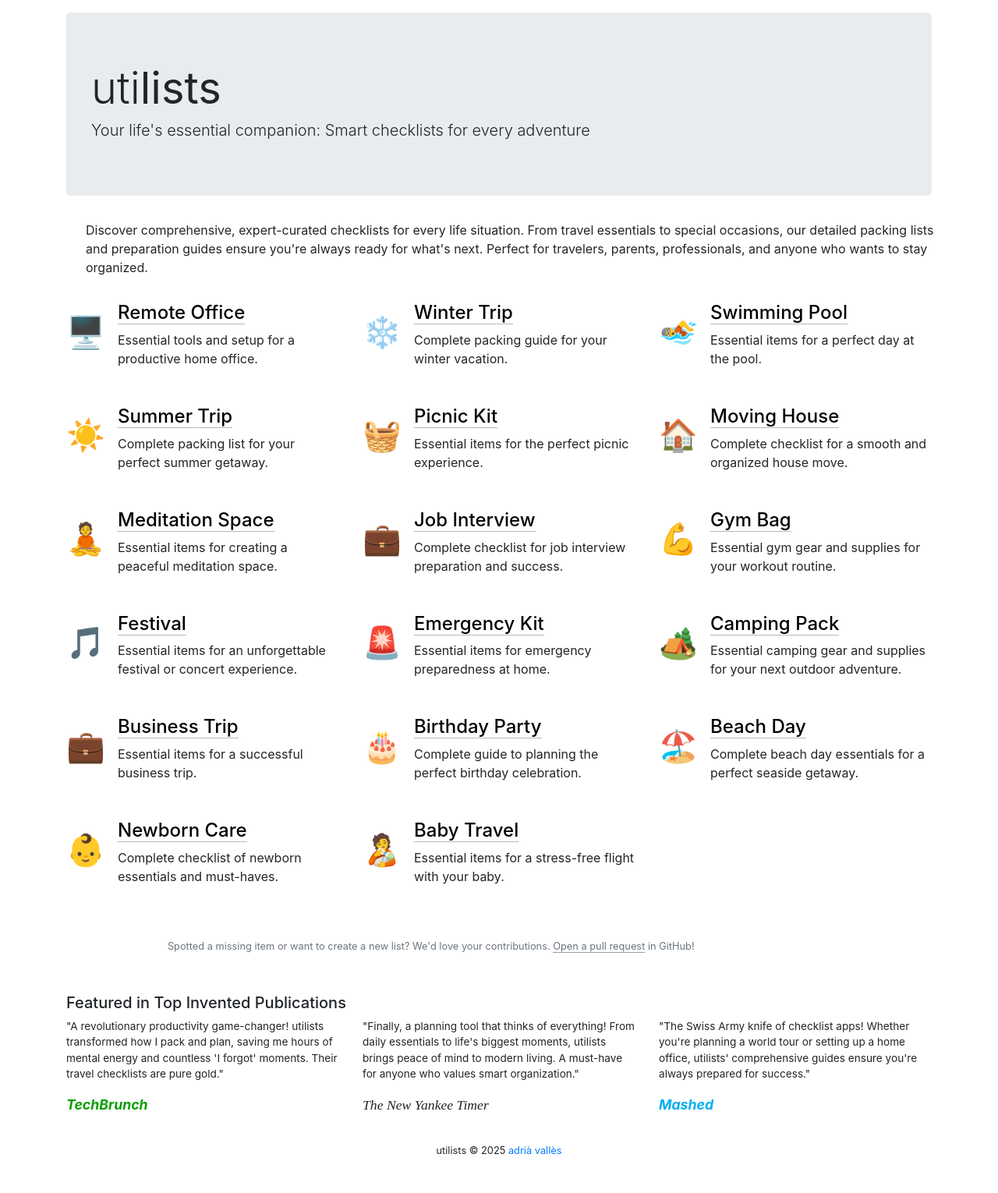
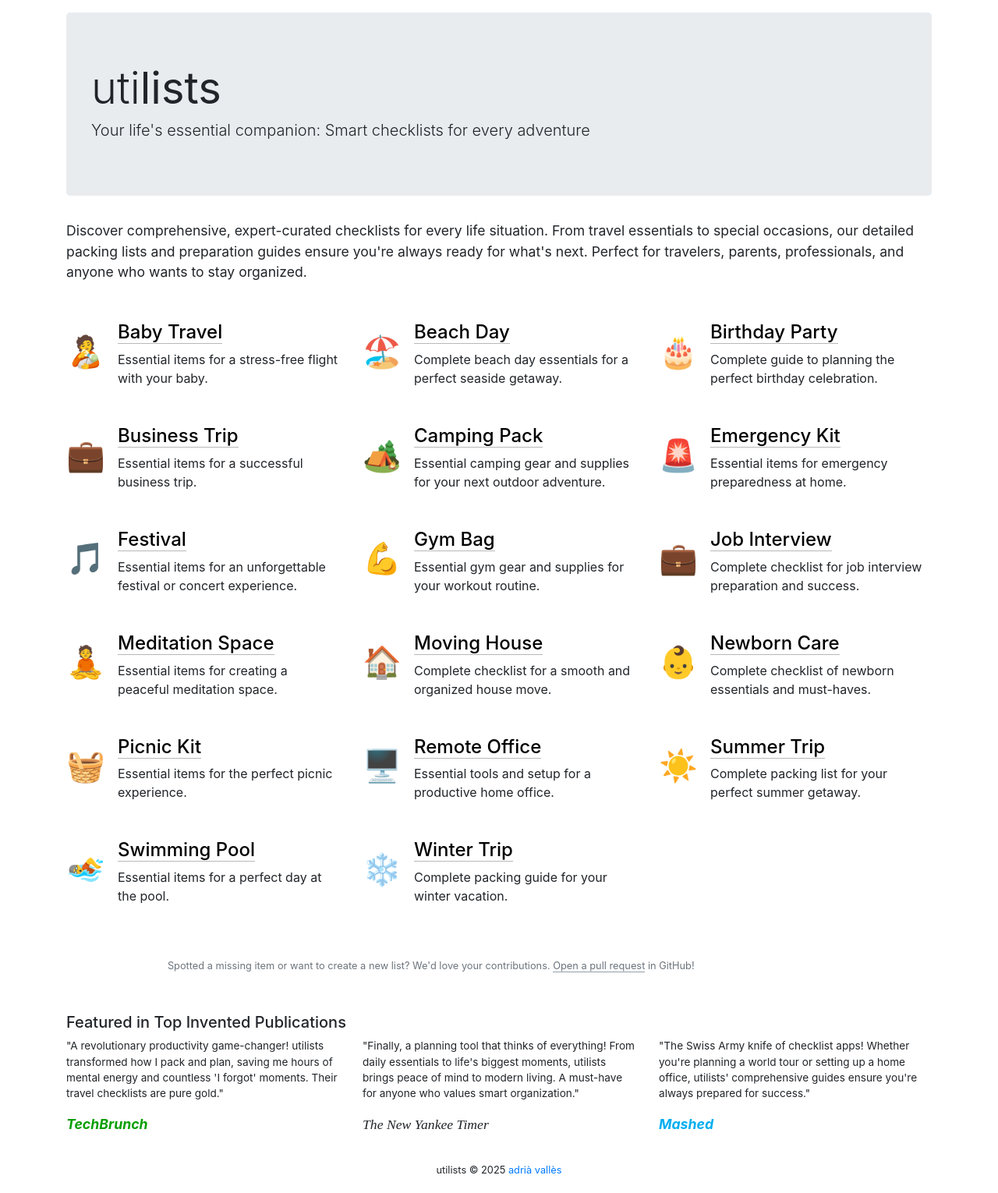
Before and after one commit to adriavalles/utilists, a Jekyll site: the page built from index.html, in a window 1280 px wide. Shown: the whole page at 78% size. Built offline with Jekyll 4.4.1, drawn with Linux system fonts in a browser that asks for light colours; before the commit the page ends 1505 px from its top, so only the background shows below that; grey boxes are pictures that could not be loaded.

Commit message:
🎨 Adds minor design changes on home

```diff
--- a/assets/style.css
+++ b/assets/style.css
@@ -1,11 +1,18 @@
+p.description {
+    font-size: 1.1em;
+    margin-bottom: 50px;
+}
+
 ul.utilists-preview {
-    padding:0;
+    padding: 0;
 }
+
 .utilists-preview a {
     color: #000;
     text-decoration: none;
-    border-bottom:1px solid #b8b8b8;
+    border-bottom: 1px solid #b8b8b8;
 }
+
 .utilists-preview a:hover {
     color: #000;
     text-decoration: none;
@@ -23,7 +30,7 @@ ul.utilist {
 
 ul.utilist li.done {
     text-decoration: line-through;
-    color:#CCC;
+    color: #CCC;
 }
 
 p#contribute small {
@@ -38,22 +45,25 @@ p#contribute a {
 }
 
 p#contribute a:hover {
-    border:none;
+    border: none;
 }
 
 #awards {
     margin-top: 50px;
     font-size: 0.85em;
 }
+
 #awards #techbrunch {
     color: #089e00;
     font-weight: bold;
     font-size: 1.3em;
 }
+
 #awards #timer {
     font-family: serif;
     font-size: 1.3em;
 }
+
 #awards #mashed {
     color: #00aeef;
     font-weight: bold;
@@ -63,14 +73,31 @@ p#contribute a:hover {
 footer#page-footer {
     text-align: center;
     font-size: 0.8em;
-    margin:20px 0;
+    margin: 20px 0;
 }
 
 @media (max-width: 576px) {
     .jumbotron #emoji-jumbo {
         font-size: 3rem;
     }
+
     .jumbotron h1 {
-        font-size: 2rem;
+        font-size: 2.5rem;
+    }
+
+    p.description {
+        font-size: 1rem;
+    }
+
+    span.tagline {
+        display: none;
     }
 }
+
+.no-border {
+    border: none;
+}
+
+.no-scroll {
+    overflow: hidden;
+}
--- a/index.html
+++ b/index.html
@@ -1,50 +1,60 @@
 ---
 layout: default
 ---
-<nav class="navbar">
-</nav>
+
+<nav class="navbar"></nav>
 <div class="jumbotron">
     <h1 class="display-4">uti<strong>lists</strong></h1>
     <h2 class="lead">{{ site.tagline }}</h2>
 </div>
-<ul class="row">
-    <p>
-        {{ site.description }}
-    </p>
-</ul>
+<p class="description">{{ site.description }}</p>
 <ul class="row utilists-preview">
-    {% for post in site.posts %}
+    {% assign posts = site.posts | sort: 'title' %} {% for post in posts %}
     <li class="col-md-4 list-unstyled media mb-5 position-relative">
         <span class="align-self-center mr-3 h1">{{ post.emoji }}</span>
         <div class="media-body">
-            <h4 class="mt-0"><a href="{{ post.permalink | relative_url }}" class="stretched-link"  title="{{ post.subtitle }}">{{ post.title }}</a></h4>
+            <h4 class="mt-0">
+                <a href="{{ post.permalink | relative_url }}" class="stretched-link" title="{{ post.subtitle }}">{{
+                    post.title }}</a>
+            </h4>
             <p class="mb-0">{{ post.subtitle }}</p>
         </div>
     </li>
     {% endfor %}
 </ul>
 <p id="contribute" class="text-center text-muted">
-    <small>Spotted a missing item or want to create a new list? We'd love your contributions. <a href="https://github.com/adriavalles/utilists" target="_blank" title="Contribute to utilists on GitHub">Open a pull request</a> in GitHub!</small>
-    <iframe src="https://ghbtns.com/github-btn.html?user=adriavalles&repo=utilists&type=star&count=true" frameborder="0" scrolling="0" width="150" height="20" title="GitHub" class="align-middle"></iframe>
+    <small>Spotted a missing item or want to create a new list? We'd love your
+        contributions.
+        <a href="https://github.com/adriavalles/utilists" target="_blank" title="Contribute to utilists on GitHub">Open
+            a pull request</a>
+        in GitHub!</small>
+    <iframe src="https://ghbtns.com/github-btn.html?user=adriavalles&repo=utilists&type=star&count=true" width="150"
+        height="20" title="GitHub" class="align-middle no-border no-scroll"></iframe>
 </p>
 <div id="awards">
     <h5>Featured in Top Invented Publications</h5>
     <div class="row">
         <blockquote class="col-sm-4">
             <p>
-                "A revolutionary productivity game-changer! utilists transformed how I pack and plan, saving me hours of mental energy and countless 'I forgot' moments. Their travel checklists are pure gold."
+                "A revolutionary productivity game-changer! utilists transformed how I
+                pack and plan, saving me hours of mental energy and countless 'I forgot'
+                moments. Their travel checklists are pure gold."
             </p>
             <footer><cite id="techbrunch">TechBrunch</cite></footer>
         </blockquote>
         <blockquote class="col-sm-4">
             <p>
-                "Finally, a planning tool that thinks of everything! From daily essentials to life's biggest moments, utilists brings peace of mind to modern living. A must-have for anyone who values smart organization."
+                "Finally, a planning tool that thinks of everything! From daily
+                essentials to life's biggest moments, utilists brings peace of mind to
+                modern living. A must-have for anyone who values smart organization."
             </p>
             <footer><cite id="timer">The New Yankee Timer</cite></footer>
         </blockquote>
         <blockquote class="col-sm-4">
             <p>
-                "The Swiss Army knife of checklist apps! Whether you're planning a world tour or setting up a home office, utilists' comprehensive guides ensure you're always prepared for success."
+                "The Swiss Army knife of checklist apps! Whether you're planning a world
+                tour or setting up a home office, utilists' comprehensive guides ensure
+                you're always prepared for success."
             </p>
             <footer><cite id="mashed">Mashed</cite></footer>
         </blockquote>
```
Also changed, not shown: _layouts/list.html (+6 -5 lines).
